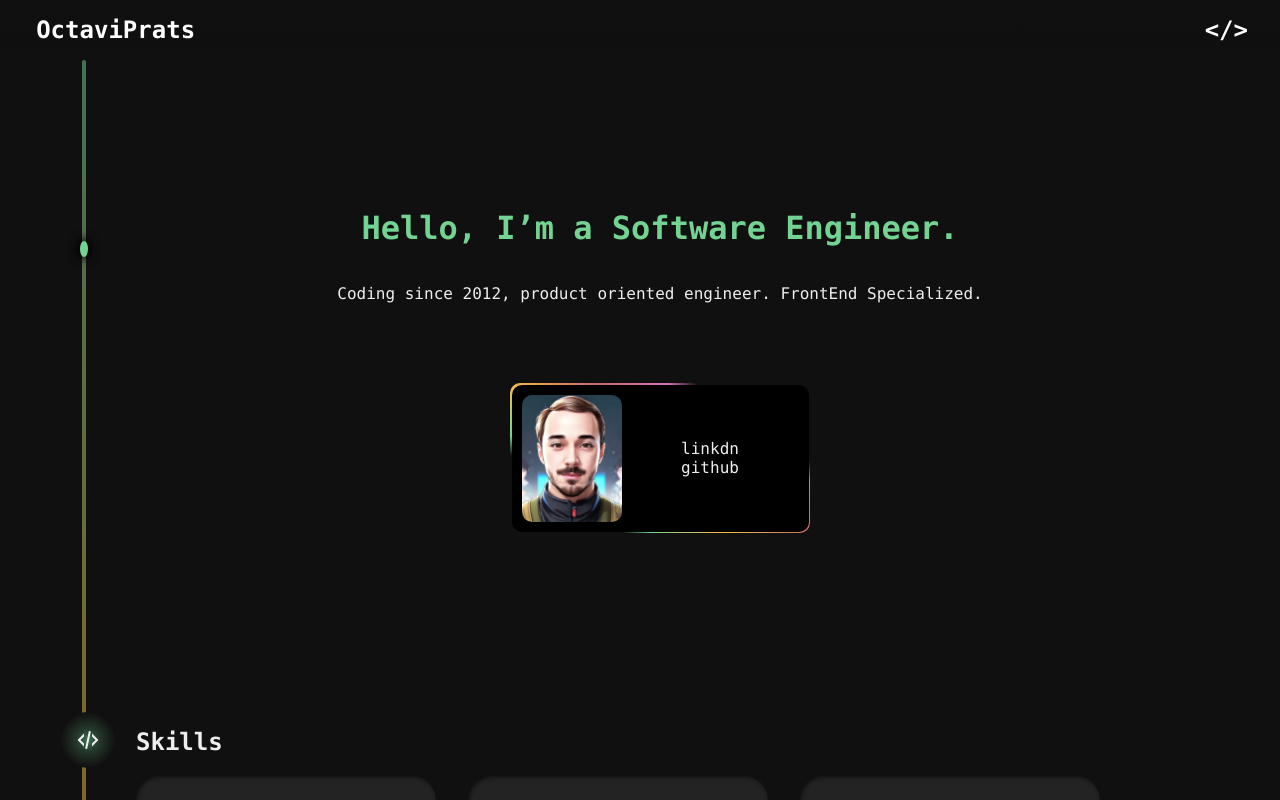
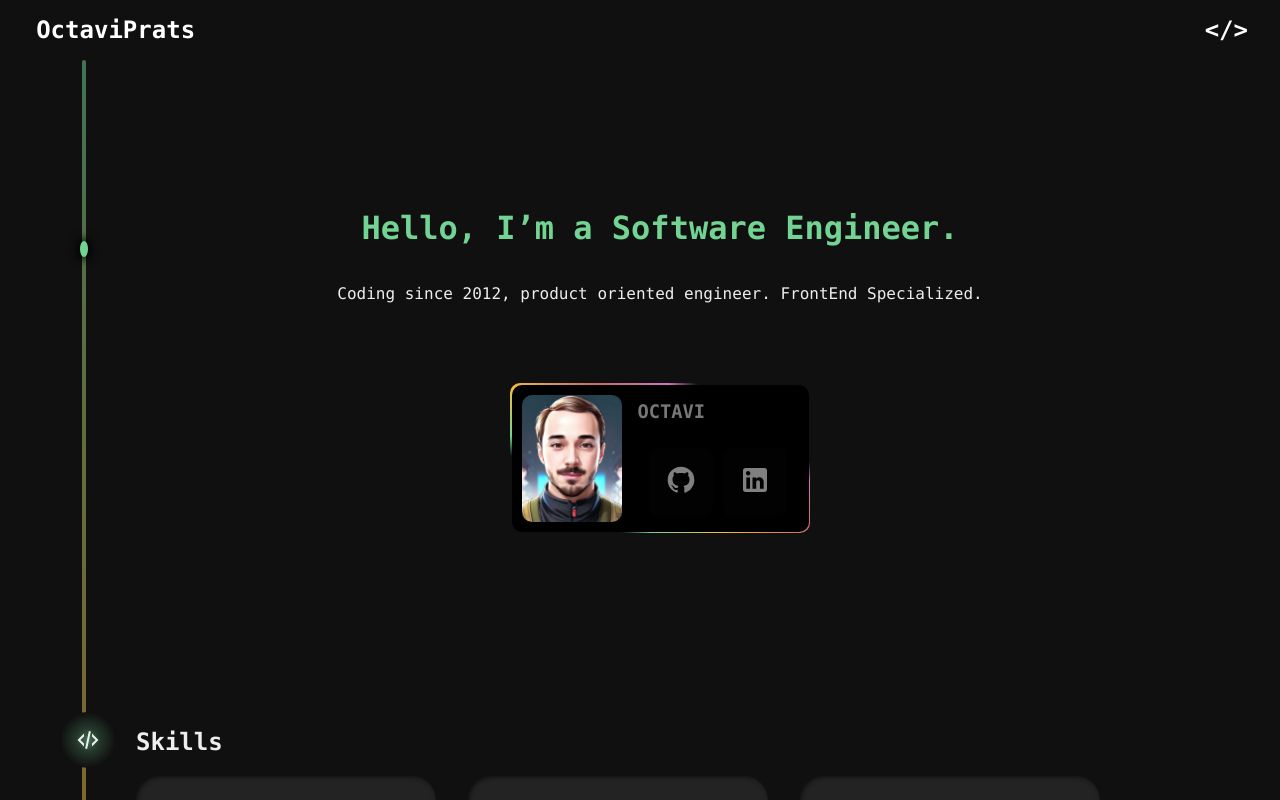
Before and after one commit to OctaviPrats/octaviprats.github.io, a React (Create React App) app in the folder web-source/my-app/: page / in a window 1280 px wide. Shown: the top 800 px of the page. Built offline with nearby package versions, Linux system fonts and the light colour scheme.

Commit message:
feat: added card actions and hover

```diff
--- a/web-source/my-app/src/pages/Home/BusinessCard/BusinessCard.css
+++ b/web-source/my-app/src/pages/Home/BusinessCard/BusinessCard.css
@@ -54,12 +54,51 @@
 
 .businessCard .info {
   flex: 1;
+  box-sizing: border-box;
   display: flex;
   margin-right: 10px;
   flex-direction: column;
-  justify-content: center;
+  justify-content: space-between;
   align-items: center;
   height: 100%;
+  padding: 1rem 0 1rem 1rem;
+}
+.businessCard .info .header {
+  width: 100%;
+  display: flex;
+  flex-direction: row;
+  justify-content: flex-start;
+}
+.businessCard .info .header h3 {
+  text-transform: uppercase;
+  opacity: 0.5;
+  padding: 0;
+  margin: 0;
+}
+.businessCard .info .networks {
+  width: 100%;
+  display: flex;
+  flex-direction: row;
+  justify-content: center;
+  align-items: flex-end;
+}
+.businessCard .info .networks svg {
+  width: 2rem;
+  height: 2rem;
+  fill: white;
+}
+.businessCard .info .networks .button {
+  margin: 0 5px;
+  padding: 1rem;
+  border-radius: 0.5rem;
+  cursor: pointer;
+  transition: all 0.3s ease;
+  background-color: rgba(255, 255, 255, 0.02);
+  opacity: 0.5;
+}
+.businessCard .info .networks .button:hover {
+  transform: scale(1.1) rotate(10deg);
+  opacity: 1;
 }
 @keyframes rotate {
   0% {
--- a/web-source/my-app/src/pages/Home/BusinessCard/BusinessCard.tsx
+++ b/web-source/my-app/src/pages/Home/BusinessCard/BusinessCard.tsx
@@ -32,8 +32,13 @@
           <img src={"/me_ia.jpg"} alt="" />
         </div>
         <div className="info">
-          <span>linkdn</span>
-          <span>github</span>
+          <div className="header">
+            <h3>Octavi</h3>
+          </div>
+          <div className="networks">
+            <GithubIcon />
+            <LinkedinIcon />
+          </div>
         </div>
       </div>
     </div>
@@ -41,3 +46,24 @@
 }
 
 export default BusinessCard
+
+const GithubIcon = () => {
+  return (
+    <div className="button">
+      <svg xmlns="http://www.w3.org/2000/svg" viewBox="0 0 24 24">
+        <title>github</title>
+        <path d="M12,2A10,10 0 0,0 2,12C2,16.42 4.87,20.17 8.84,21.5C9.34,21.58 9.5,21.27 9.5,21C9.5,20.77 9.5,20.14 9.5,19.31C6.73,19.91 6.14,17.97 6.14,17.97C5.68,16.81 5.03,16.5 5.03,16.5C4.12,15.88 5.1,15.9 5.1,15.9C6.1,15.97 6.63,16.93 6.63,16.93C7.5,18.45 8.97,18 9.54,17.76C9.63,17.11 9.89,16.67 10.17,16.42C7.95,16.17 5.62,15.31 5.62,11.5C5.62,10.39 6,9.5 6.65,8.79C6.55,8.54 6.2,7.5 6.75,6.15C6.75,6.15 7.59,5.88 9.5,7.17C10.29,6.95 11.15,6.84 12,6.84C12.85,6.84 13.71,6.95 14.5,7.17C16.41,5.88 17.25,6.15 17.25,6.15C17.8,7.5 17.45,8.54 17.35,8.79C18,9.5 18.38,10.39 18.38,11.5C18.38,15.32 16.04,16.16 13.81,16.41C14.17,16.72 14.5,17.33 14.5,18.26C14.5,19.6 14.5,20.68 14.5,21C14.5,21.27 14.66,21.59 15.17,21.5C19.14,20.16 22,16.42 22,12A10,10 0 0,0 12,2Z" />
+      </svg>
+    </div>
+  )
+}
+const LinkedinIcon = () => {
+  return (
+    <div className="button">
+      <svg xmlns="http://www.w3.org/2000/svg" viewBox="0 0 24 24">
+        <title>linkedin</title>
+        <path d="M19 3A2 2 0 0 1 21 5V19A2 2 0 0 1 19 21H5A2 2 0 0 1 3 19V5A2 2 0 0 1 5 3H19M18.5 18.5V13.2A3.26 3.26 0 0 0 15.24 9.94C14.39 9.94 13.4 10.46 12.92 11.24V10.13H10.13V18.5H12.92V13.57C12.92 12.8 13.54 12.17 14.31 12.17A1.4 1.4 0 0 1 15.71 13.57V18.5H18.5M6.88 8.56A1.68 1.68 0 0 0 8.56 6.88C8.56 5.95 7.81 5.19 6.88 5.19A1.69 1.69 0 0 0 5.19 6.88C5.19 7.81 5.95 8.56 6.88 8.56M8.27 18.5V10.13H5.5V18.5H8.27Z" />
+      </svg>
+    </div>
+  )
+}
```
